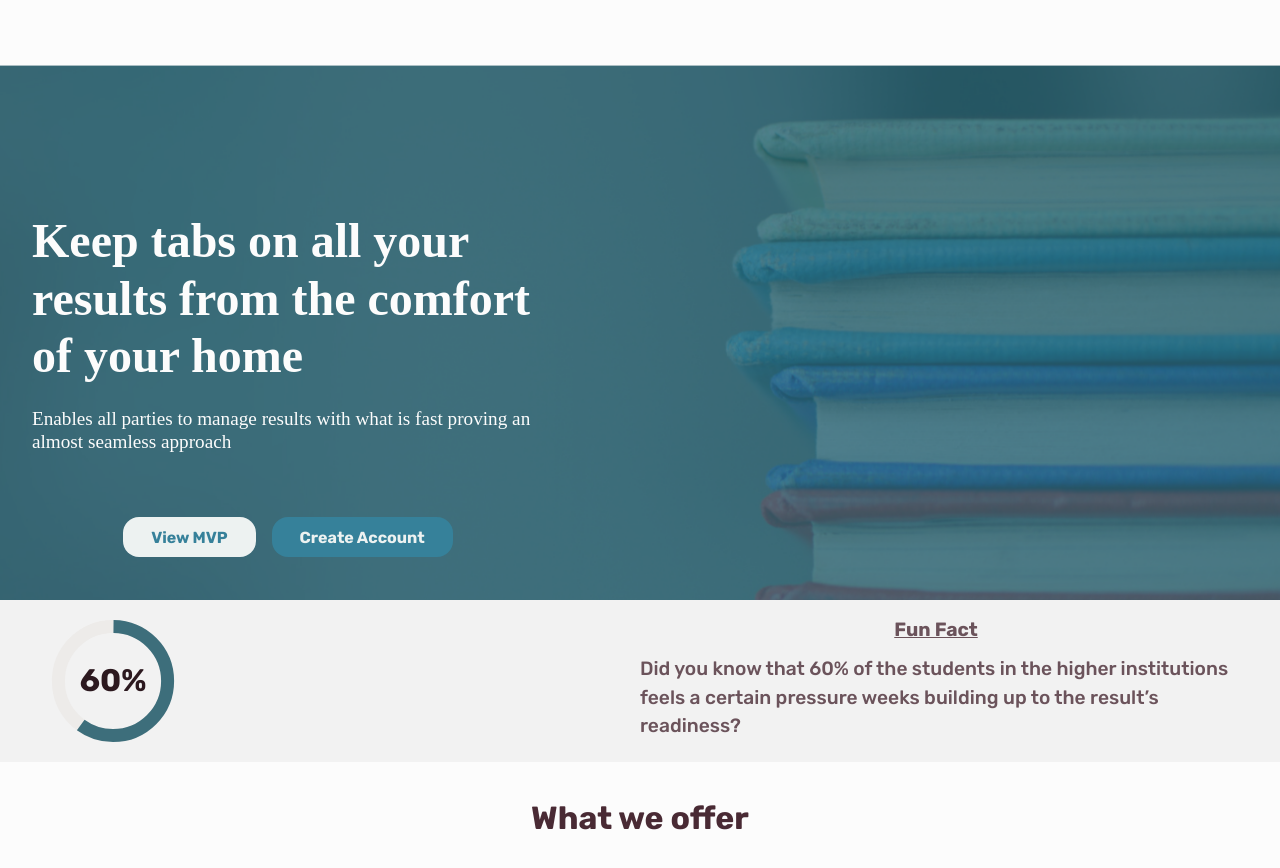
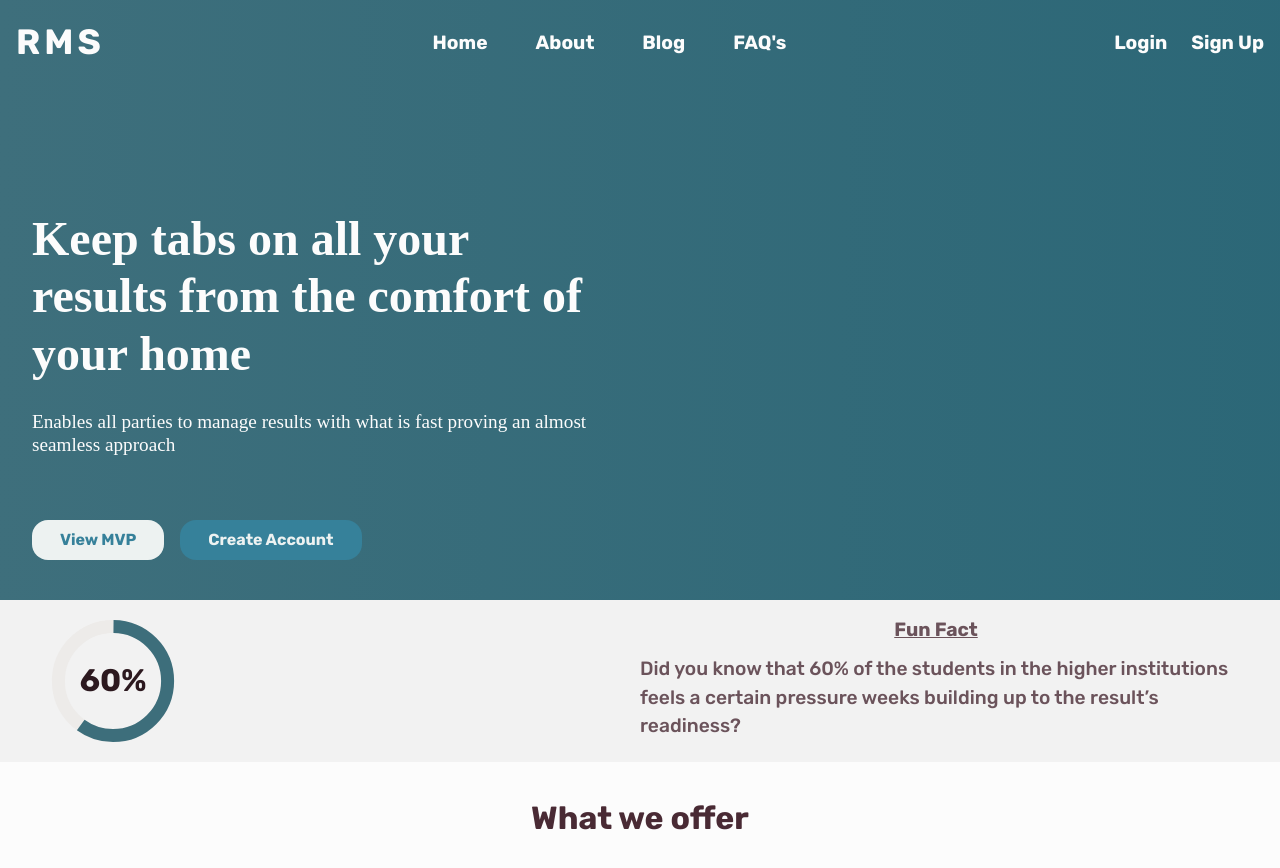
Before and after one commit to AchevaEnterprise/RMS-landing-page, a React (Create React App) app: page / in a window 1280 px wide. Shown: the top 868 px of the page. Built offline with nearby package versions, Linux system fonts and the light colour scheme.

Commit message:
designing the header

```diff
--- a/src/components/Header.tsx
+++ b/src/components/Header.tsx
@@ -43,8 +43,8 @@ const Header = () => {
     <Box
       h={{ base: "85vh", lg: "75vh" }}
       bgImage={{
-        base: "linear-gradient(90.67deg, #984E66 0%, #DC7F9B 104.03%)",
-        lg: bgImage,
+        base: "linear-gradient(90.67deg, #3E6F7C 0%, #2B6777 104.03%)",
+        // lg: bgImage,
       }}
       color="#FCFCFC"
       bgSize="cover"
@@ -121,16 +121,16 @@ const Header = () => {
         justifyContent="center"
         flexDir="column"
         alignItems={{
-          base: "center",
+          base: "left",
           md: "left",
         }}
-        width="45%"
+        width="50%"
         height="100%"
         gap={{
           base: "2rem",
           md: "4rem",
         }}>
-        <Flex flexDir="column" gap="1.4rem">
+        <Flex flexDir="column" gap="1.7rem">
           <Heading
             as="h1"
             fontWeight={{
@@ -161,7 +161,9 @@ const Header = () => {
         <Flex
           wrap="wrap"
           gap="1rem"
-          textAlign="center"
+          // justifyContent="left"
+          align="flex-end"
+          textAlign="left"
           transition="transform 0.2s ease-in-out">
           <Button
             borderRadius="16px"
```
